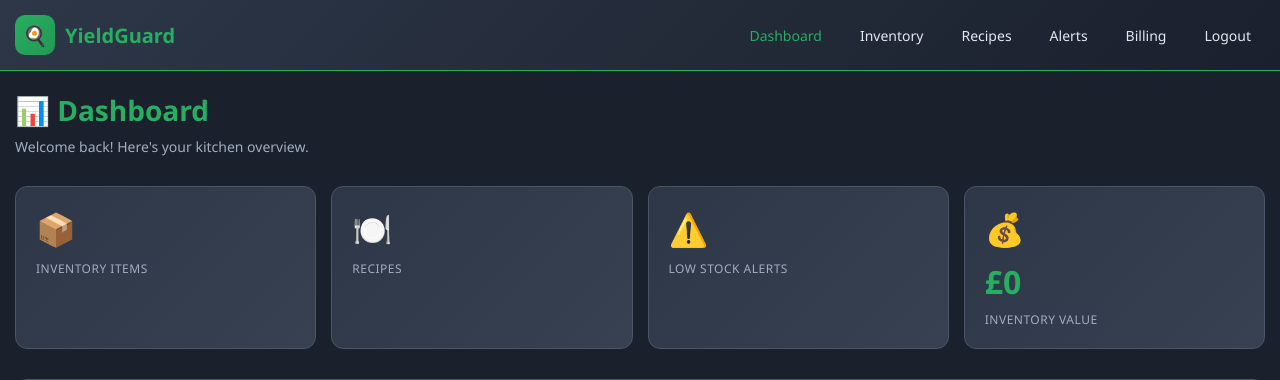
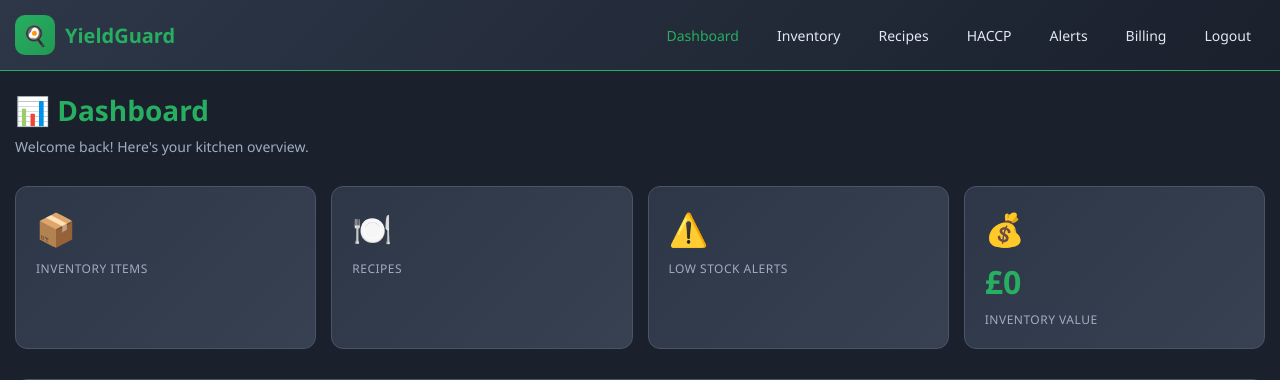
Before and after one commit to cryptoirish/kitchen-inventory-clean, a Flask app: template templates/dashboard.html in a window 1280 px wide. Shown: the top 380 px of the page. Run offline with Flask 3, Linux system fonts and the light colour scheme; the template is opened without the code that fills it, so the values that code supplies are empty; some libraries are stand-ins or nearby versions.

Commit message:
Add HACCP link to dashboard navigation

```diff
--- a/templates/dashboard.html
+++ b/templates/dashboard.html
@@ -80,9 +80,11 @@
     <a href="/" style="color: #27ae60;">Dashboard</a>
     <a href="/inventory">Inventory</a>
     <a href="/recipes">Recipes</a>
+    <a href="/haccp">HACCP</a>
     <a href="/alerts">Alerts</a>
     <a href="/billing">Billing</a>
     <a href="/logout">Logout</a>
+</div>
             </div>
             <button class="hamburger" onclick="toggleMenu()">
                 <span></span><span></span><span></span>
@@ -92,6 +94,7 @@
     <a href="/" class="active">📊 Dashboard</a>
     <a href="/inventory">📦 Inventory</a>
     <a href="/recipes">🍽️ Recipes</a>
+    <a href="/haccp">🛡️ HACCP</a>
     <a href="/alerts">⚠️ Alerts</a>
     <a href="/billing">💳 Billing</a>
     <a href="/logout">🚪 Logout</a>
```
Lines whose indentation alone changed are shown as unchanged.
